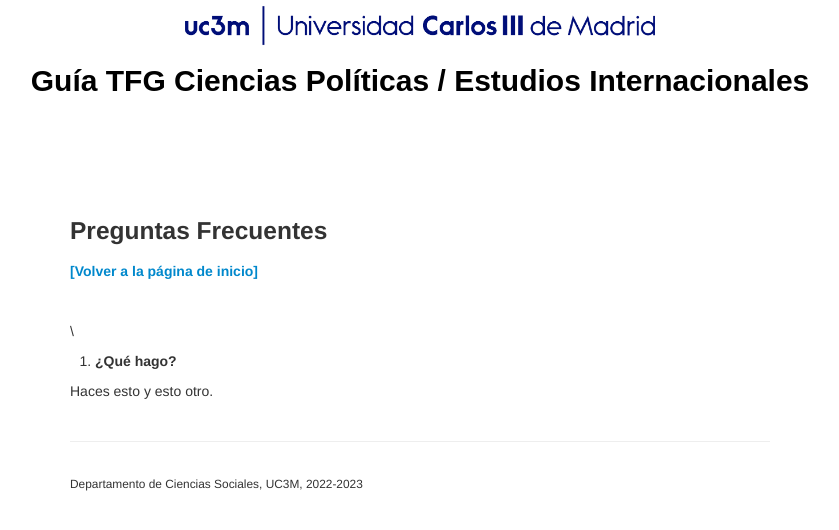
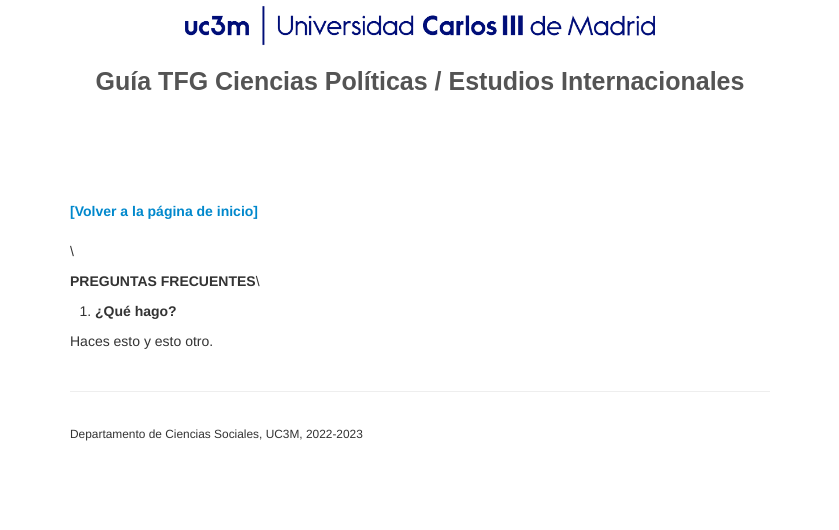
Before and after one commit to franvillamil/TFG, a Jekyll site: the page built from FAQ.md, in a window 1280 px wide. Shown: the top 530 px of the page, without its empty margins (220-1059 px from the left). Built offline with Jekyll 4.4.1, drawn with Linux system fonts in a browser that asks for light colours.

Commit message:
again playing with style, again

```diff
--- a/FAQ.md
+++ b/FAQ.md
@@ -4,13 +4,13 @@ title: Preguntas Frecuentes
 description: Preguntas Frecuentes
 ---
 
-### Preguntas Frecuentes
-
 [**[Volver a la página de inicio]**](./index.html)
 \
 \
 \
-\
+
+**PREGUNTAS FRECUENTES**\
+
 1. **¿Qué hago?**
 
 Haces esto y esto otro.
--- a/_includes/themes/twitter/default.html
+++ b/_includes/themes/twitter/default.html
@@ -33,7 +33,7 @@
 
     <br><br>
 
-    <a href="https://franvillamil.github.io/TFG"><p style="font-family:Arial; color:Black; font-size: 30px;"><b>Guía TFG Ciencias Políticas / Estudios Internacionales</b></p></a>
+    <a href="https://franvillamil.github.io/TFG"><p style="font-family:Arial; color:#545454; font-size: 25px;"><b>Guía TFG Ciencias Políticas / Estudios Internacionales</b></p></a>
 
     </center>
 
```
Also changed, not shown: 2 other files.
